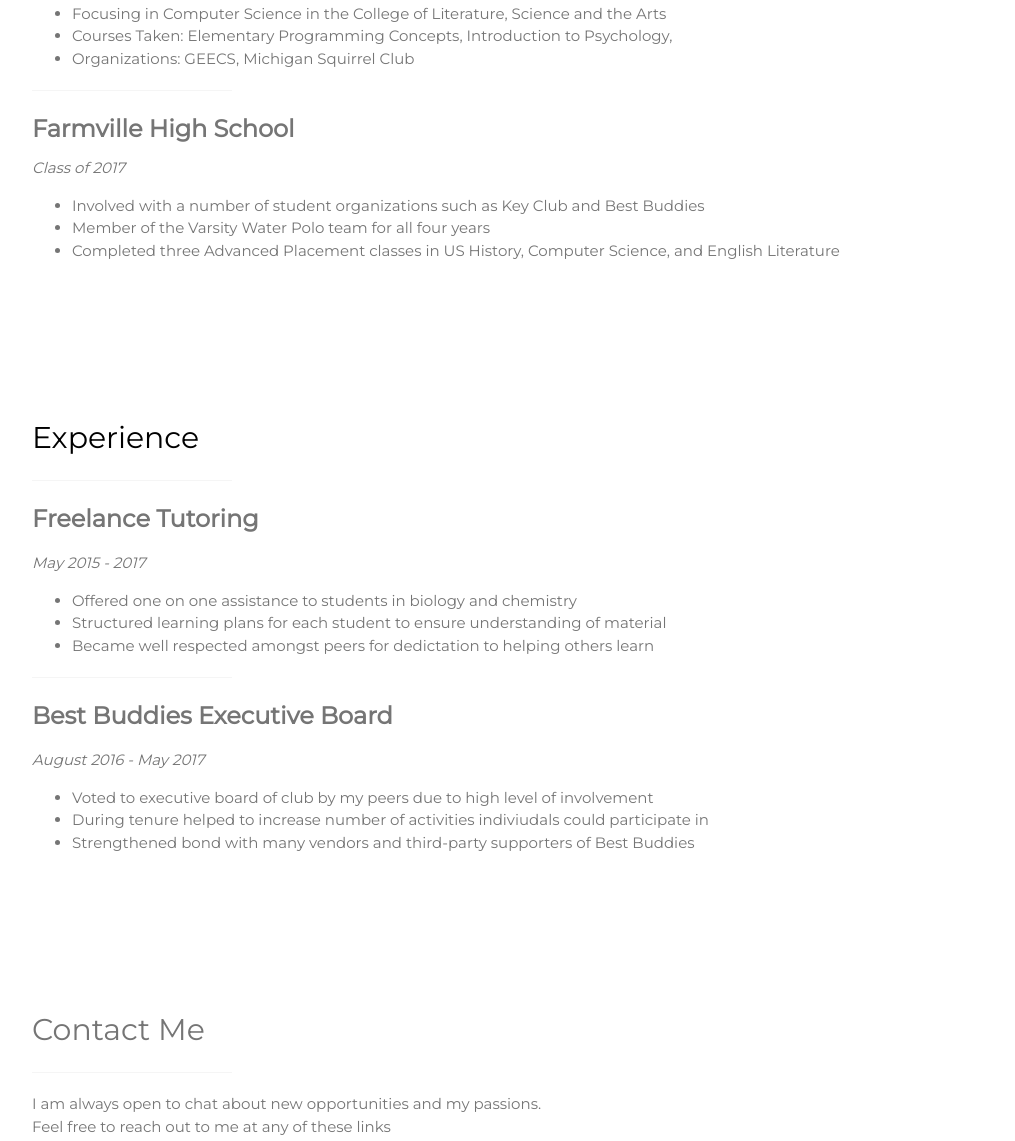
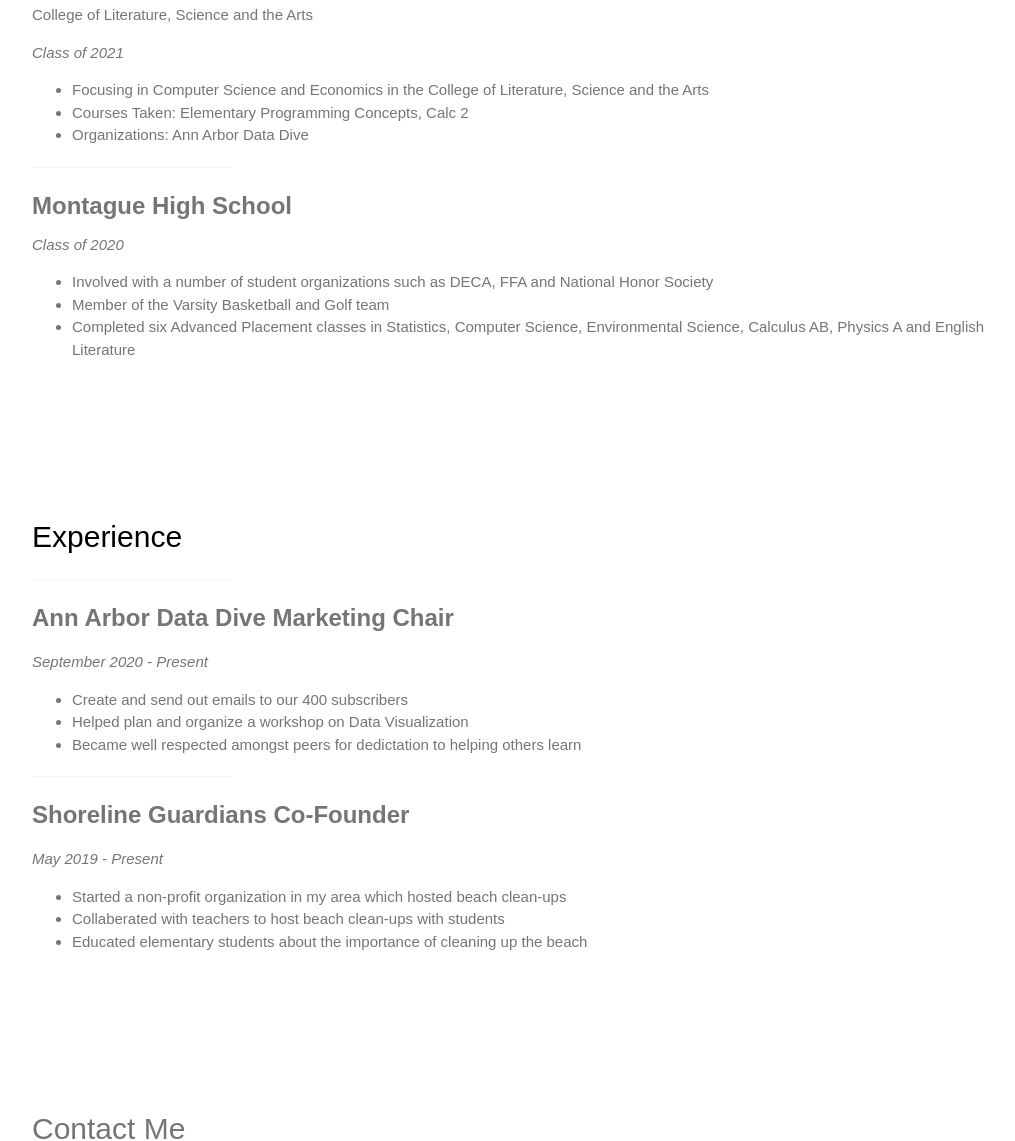
Before and after one commit to chase-peterson/chase-peterson.github.io, a plain HTML site: page index.html in a window 1280 px wide. Shown: the part 1177-2318 px from the top of the page, without its empty margins (178-1193 px from the left). Drawn offline with nearby package versions, Linux system fonts and the light colour scheme.

Commit message:
First Update

```diff
--- a/index.css
+++ b/index.css
@@ -1,4 +1,4 @@
-body, h1,h2,h3,h4,h5,h6 {font-family: "Montserrat", sans-serif}
+body, h1,h2,h3,h4,h5,h6 {font-family: "Castoro", sans-serif}
 .w3-row-padding img {margin-bottom: 12px}
 /* Set the width of the sidebar to 120px */
 .w3-sidebar {width: 120px;background: #757575;}
--- a/index.html
+++ b/index.html
@@ -1,6 +1,6 @@
 <!DOCTYPE html>
 <html>
-<title>Lillian's Personal Website</title>
+<title>Chase's Personal Website</title>
 <meta charset="UTF-8">
 
 <!--
@@ -56,17 +56,16 @@ https://www.w3schools.com/w3css/4/w3.css
 <div class="w3-padding-large" id="main">
   <!-- Header/Home -->
   <header class="w3-container w3-padding-32 w3-center w3-white" id="home">
-    <h1 class="w3-jumbo">I'm Lillian.</h1>
+    <h1 class="w3-jumbo">I'm Chase.</h1>
     <p>Student at The University of Michigan.</p>
-    <img src="./llama-1.png" alt="boy" class="w3-image" width="200" height="200">
+    <img src="WebsitePic.JPG" alt="boy" class="w3-image" width="200" height="200">
   </header>
-
   <!-- About Section -->
   <div class="w3-content w3-justify w3-text-grey w3-padding-64" id="about">
     <h2 class="w3-text-black">About Me</h2>
     <hr style="width:200px" class="w3-opacity">
     <!-- EDIT THIS SECTION TO CHANGE YOUR ABOUT ME -->
-    <p> Hello! My name is Lillian. I am a Freshman at The University of Michigan currently pursuing a Computer Science major through the College of Literature, Science, and the Arts. I am very passionate about contributing back to my community and helping teach others about computer science. In addition to computer science I have a large interest in education and art. My hobbies include cooking, long trots in the Arb, and the occassional yoga class. On campus you can often find me heading to class, hanging out with the squirrels in the Diag or exploring around North Campus!
+    <p> Hello! My name is Chase. I am a Freshman at The University of Michigan currently pursuing Computer Science and Economics through the College of Literature, Science, and the Arts. I am very passionate about contributing back to my community and helping others. In addition to computer science I have a large interest in sports and music. My hobbies include working out, playing basketball, and rooting on Michigan and Detriot sports teams.
     <br />
     This year I have just completed an introductory computer science course offered at UofM. Within this course  I was able to not only learn how to build several projects including a simulated elevator game, I was also given strong foundational skills on how to approach programming problems. The course was taught in C++ and I was able to work with a variety of group members throughout the semester. From this class and my others I have gained the ability to collaborate effectively despite the difficult virtual setting of the class.
     </p>
@@ -83,18 +82,18 @@ https://www.w3schools.com/w3css/4/w3.css
     College of Literature, Science and the Arts
     <p><i>Class of 2021</i></p>
     <ul>
-      <li>Focusing in Computer Science in the College of Literature, Science and the Arts</li>
-      <li>Courses Taken: Elementary Programming Concepts, Introduction to Psychology, </li>
-      <li>Organizations: GEECS, Michigan Squirrel Club</li>
+      <li>Focusing in Computer Science and Economics in the College of Literature, Science and the Arts</li>
+      <li>Courses Taken: Elementary Programming Concepts, Calc 2 </li>
+      <li>Organizations: Ann Arbor Data Dive</li>
     </ul>
     <hr style="width:200px" class="w3-opacity">
     <!-- EDIT THIS SECTION TO CHANGE YOUR High School Info-->
-    <h3><b>Farmville High School</b></h3>
-    <i>Class of 2017</i>
+    <h3><b>Montague High School</b></h3>
+    <i>Class of 2020</i>
     <ul>
-      <li>Involved with a number of student organizations such as Key Club and Best Buddies</li>
-      <li>Member of the Varsity Water Polo team for all four years</li>
-      <li>Completed three Advanced Placement classes in US History, Computer Science, and English Literature</li>
+      <li>Involved with a number of student organizations such as DECA, FFA and National Honor Society</li>
+      <li>Member of the Varsity Basketball and Golf team</li>
+      <li>Completed six Advanced Placement classes in Statistics, Computer Science, Environmental Science, Calculus AB, Physics A and English Literature</li>
     </ul>
   <!-- End Education Section -->
   </div>
@@ -105,21 +104,21 @@ https://www.w3schools.com/w3css/4/w3.css
     <h2 class="w3-text-black">Experience</h2>
     <hr style="width:200px" class="w3-opacity">
     <!-- EDIT THIS SECTION TO CHANGE One experience section -->
-    <h3><b>Freelance Tutoring</b></h3>
-    <p><i>May 2015 - 2017</i></p>
+    <h3><b>Ann Arbor Data Dive Marketing Chair</b></h3>
+    <p><i>September 2020 - Present</i></p>
     <ul>
-      <li>Offered one on one assistance to students in biology and chemistry</li>
-      <li>Structured learning plans for each student to ensure understanding of material</li>
+      <li>Create and send out emails to our 400 subscribers</li>
+      <li>Helped plan and organize a workshop on Data Visualization</li>
       <li>Became well respected amongst peers for dedictation to helping others learn</li>
     </ul>
     <hr style="width:200px" class="w3-opacity">
     <!-- EDIT THIS SECTION TO CHANGE One experience section -->
-    <h3><b>Best Buddies Executive Board</b></h3>
-    <p><i>August 2016 - May 2017</i></p>
+    <h3><b>Shoreline Guardians Co-Founder</b></h3>
+    <p><i>May 2019 - Present</i></p>
     <ul>
-      <li>Voted to executive board of club by my peers due to high level of involvement</li>
-      <li>During tenure helped to increase number of activities indiviudals could participate in</li>
-      <li>Strengthened bond with many vendors and third-party supporters of Best Buddies</li>
+      <li>Started a non-profit organization in my area which hosted beach clean-ups</li>
+      <li>Collaberated with teachers to host beach clean-ups with students</li>
+      <li>Educated elementary students about the importance of cleaning up the beach</li>
     </ul>
 
 
@@ -130,14 +129,14 @@ https://www.w3schools.com/w3css/4/w3.css
   <div class="w3-padding-64 w3-content w3-text-grey" id="contact">
     <h2 class="w3-text-grey">Contact Me</h2>
     <hr style="width:200px" class="w3-opacity">
-    <p>I am always open to chat about new opportunities and my passions.
+    <p>I am always open to chat about new opportunities and my hobbies.
       <br />
       Feel free to reach out to me at any of these links</p>
       <!-- EDIT THIS SECTION TO CHANGE your contact information -->
     <div class="w3-section">
       <p><i class="fa fa-map-marker fa-fw w3-text-white w3-xxlarge w3-margin-right"></i> Ann Arbor, MI</p>
-      <p><i class="fa fa-phone fa-fw w3-text-white w3-xxlarge w3-margin-right"></i> Phone: +1 (234)-567-8900 </p>
-      <p><i class="fa fa-envelope fa-fw w3-text-white w3-xxlarge w3-margin-right"> </i> Email: lillian@umich.edu</p>
+      <p><i class="fa fa-phone fa-fw w3-text-white w3-xxlarge w3-margin-right"></i> Phone: +1 (231)-981-2855 </p>
+      <p><i class="fa fa-envelope fa-fw w3-text-white w3-xxlarge w3-margin-right"> </i> Email: chasepet@umich.edu</p>
     </div><br>
 
   <!-- End Contact Section -->
```
Also changed, not shown: WebsitePic.JPG (added).
